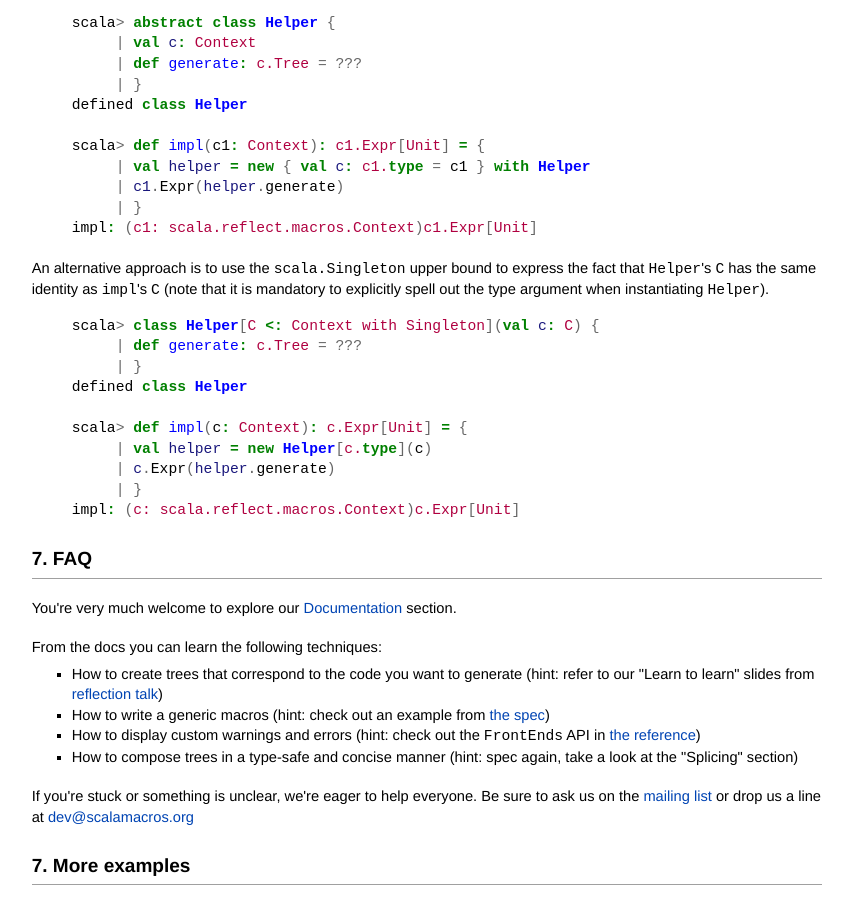
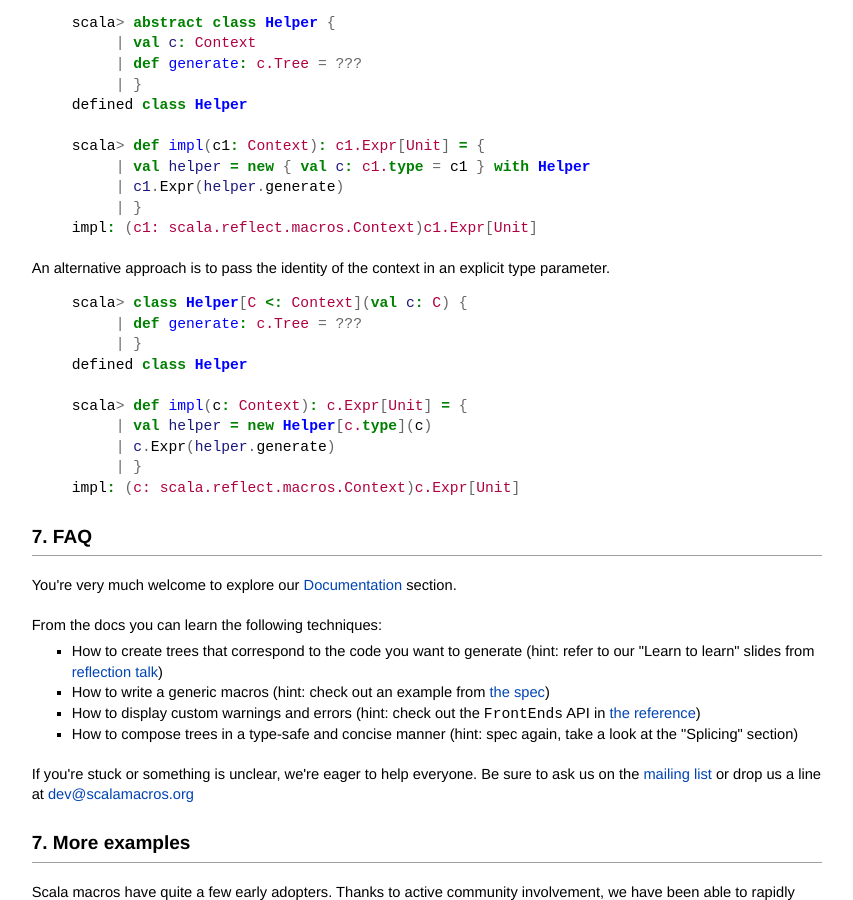
Before and after one commit to scalamacros/scalamacros.github.com, a Jekyll site: the page built from documentation/gettingstarted.html, in a window 1280 px wide and 900 px high, scrolled down 4855 px. Shown: the whole window, without its empty margins (274-1127 px from the left). Built offline with Jekyll 4.4.1, drawn with Linux system fonts in a browser that asks for light colours; comment, search, counter and statistics services are not loaded.

Commit message:
thanks Jason

```diff
--- a/documentation/gettingstarted.html
+++ b/documentation/gettingstarted.html
@@ -265,10 +265,10 @@ scala> def impl(c1: Context): c1.Expr[Unit] = {
 impl: (c1: scala.reflect.macros.Context)c1.Expr[Unit]
 {% endhighlight %}
 
-<p>An alternative approach is to use the <code>scala.Singleton</code> upper bound to express the fact that <code>Helper</code>'s <code>C</code> has the same identity as <code>impl</code>'s <code>C</code> (note that it is mandatory to explicitly spell out the type argument when instantiating <code>Helper</code>).</p>
+<p>An alternative approach is to pass the identity of the context in an explicit type parameter.</p>
 
 {% highlight scala %}
-scala> class Helper[C <: Context with Singleton](val c: C) {
+scala> class Helper[C <: Context](val c: C) {
      | def generate: c.Tree = ???
      | }
 defined class Helper
```
